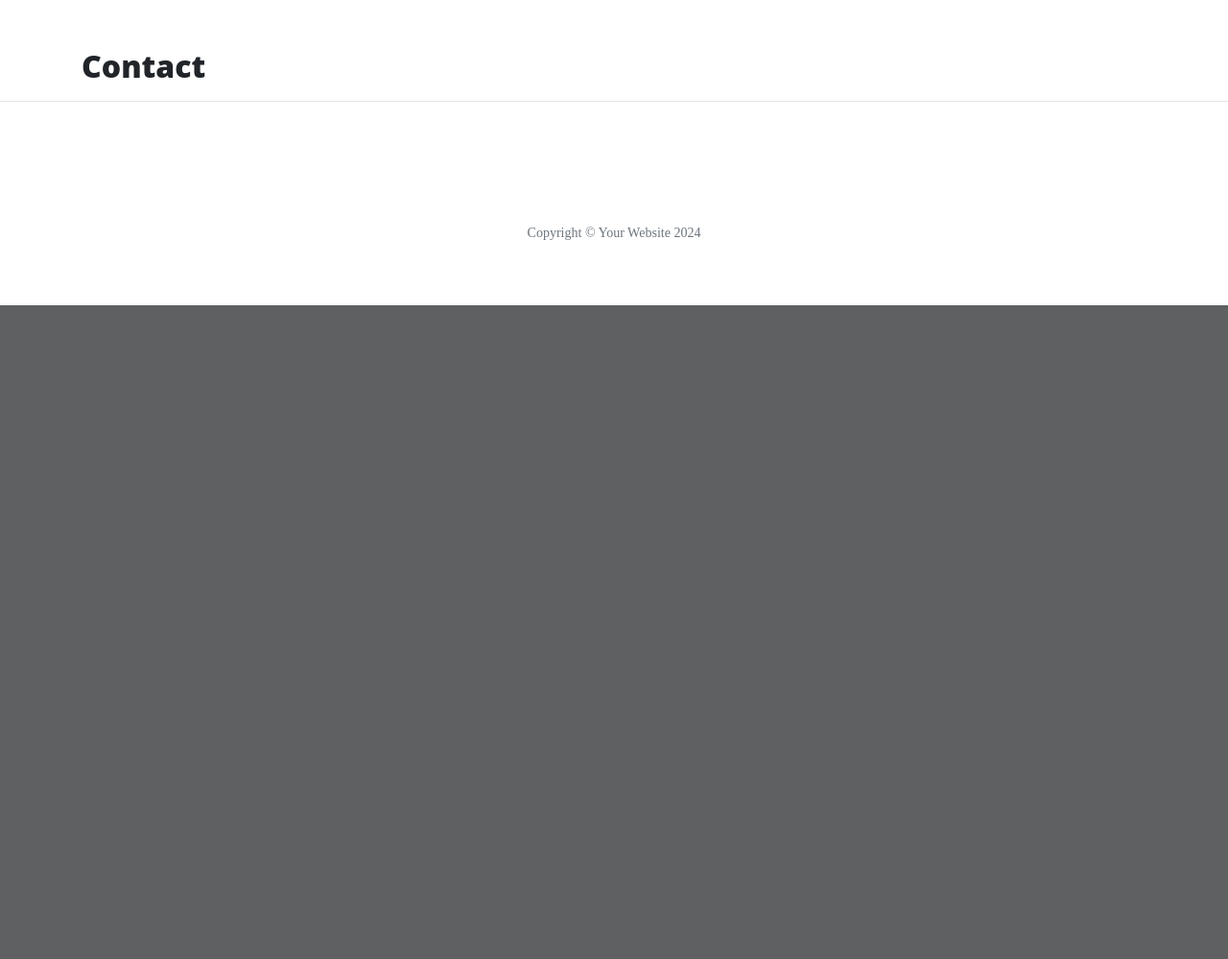
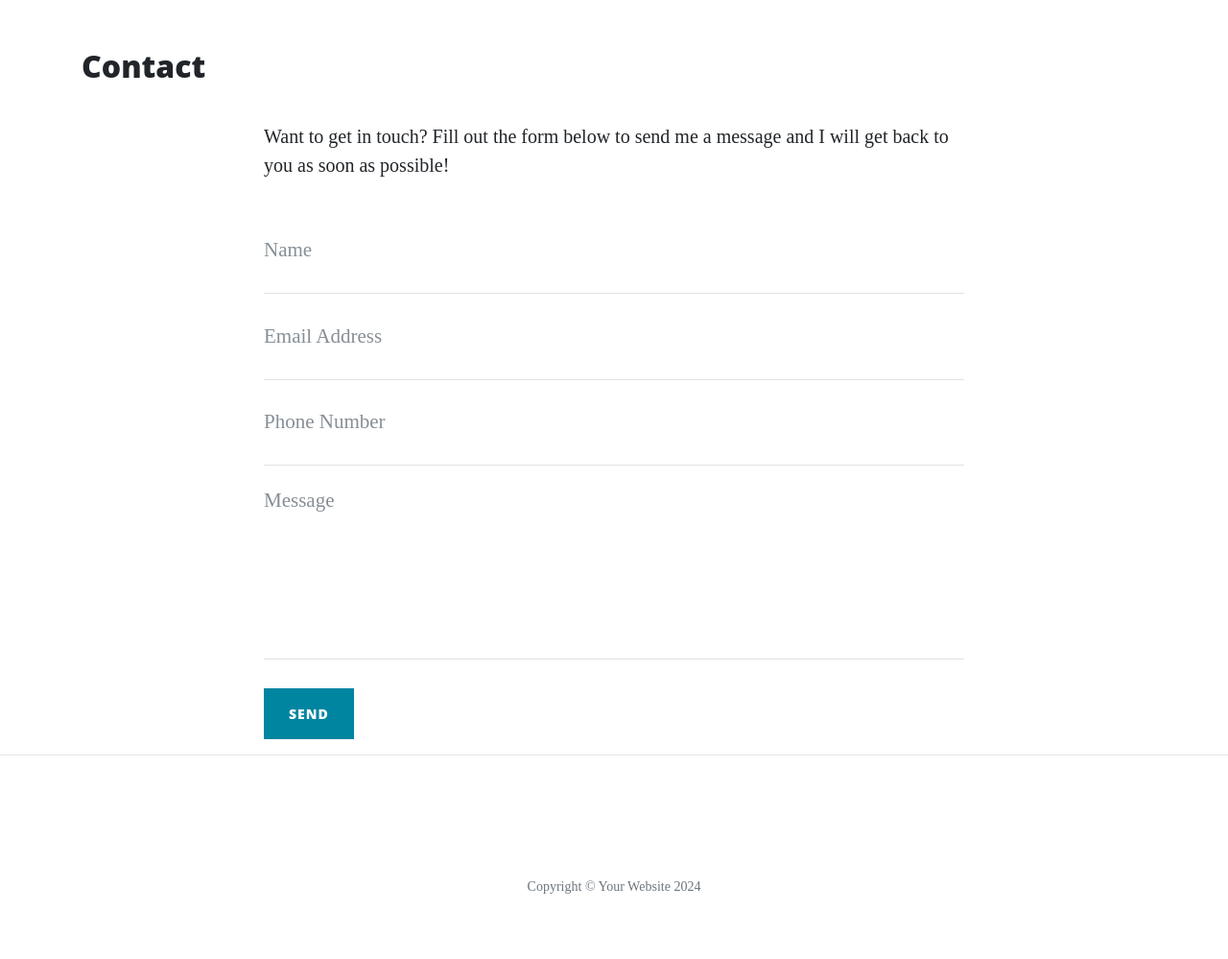
Before and after one commit to bezabu/bb-flask, a Flask app: page /contact in a window 1280 px wide. Shown: the part 628-1627 px from the top of the page at 96% size. Before the commit the page ends 946 px from the top, so only its background shows below. Run offline with Flask 3, Linux system fonts and the light colour scheme; some libraries are stand-ins or nearby versions.

Commit message:
Add feedback for form

```diff
--- a/run.py
+++ b/run.py
@@ -1,6 +1,8 @@
 import os
 import json
-from flask import Flask, render_template
+from flask import Flask, render_template, request, flash
+if os.path.exists("env.py"):
+    import env
 
 
 def modulo(num, val):
@@ -8,6 +10,7 @@ def modulo(num, val):
 
 
 app = Flask(__name__)
+app.secret_key = os.environ.get("SECRET_KEY")
 
 
 @app.route("/")
@@ -34,8 +37,11 @@ def about_member(member_name):
     return render_template("member.html", member=member)
 
 
-@app.route("/contact")
+@app.route("/contact", methods=["GET", "POST"])
 def contact():
+    if request.method == "POST":
+        flash("Thanks {}, we have received your message!".format(
+            request.form.get("name")))
     return render_template("contact.html", page_title="Contact")
 
 
--- a/templates/contact.html
+++ b/templates/contact.html
@@ -1,3 +1,88 @@
 {% extends "base.html" %} {% block content %}
 <h2>{{ page_title }}</h2>
+
+<div class="row">
+  <div class="col-lg-8 col-md-10 mx-auto">
+    {% with messages = get_flashed_messages() %} {% if messages %}
+    <ul class="flashes">
+      {% for message in messages %}
+      <li>{{ message }}</li>
+      {% endfor %}
+    </ul>
+    {% endif %} {% endwith %}
+
+    <p>
+      Want to get in touch? Fill out the form below to send me a message and I
+      will get back to you as soon as possible!
+    </p>
+    <form method="POST" name="sentMessage" id="contactForm" novalidate>
+      <div class="control-group">
+        <div class="form-group floating-label-form-group controls">
+          <label>Name</label>
+          <input
+            type="text"
+            class="form-control"
+            placeholder="Name"
+            name="name"
+            id="name"
+            required
+            data-validation-required-message="Please enter your name."
+          />
+          <p class="help-block text-danger"></p>
+        </div>
+      </div>
+      <div class="control-group">
+        <div class="form-group floating-label-form-group controls">
+          <label>Email Address</label>
+          <input
+            type="email"
+            class="form-control"
+            placeholder="Email Address"
+            name="email"
+            id="email"
+            required
+            data-validation-required-message="Please enter your email address."
+          />
+          <p class="help-block text-danger"></p>
+        </div>
+      </div>
+      <div class="control-group">
+        <div class="form-group col-xs-12 floating-label-form-group controls">
+          <label>Phone Number</label>
+          <input
+            type="tel"
+            class="form-control"
+            placeholder="Phone Number"
+            name="phone"
+            id="phone"
+            required
+            data-validation-required-message="Please enter your phone number."
+          />
+          <p class="help-block text-danger"></p>
+        </div>
+      </div>
+      <div class="control-group">
+        <div class="form-group floating-label-form-group controls">
+          <label>Message</label>
+          <textarea
+            rows="5"
+            class="form-control"
+            placeholder="Message"
+            name="message"
+            id="message"
+            required
+            data-validation-required-message="Please enter a message."
+          ></textarea>
+          <p class="help-block text-danger"></p>
+        </div>
+      </div>
+      <br />
+      <div id="success"></div>
+      <button type="submit" class="btn btn-primary" id="sendMessageButton">
+        Send
+      </button>
+    </form>
+  </div>
+</div>
+
 {% endblock %}
```
Also changed, not shown: 1 other file.
